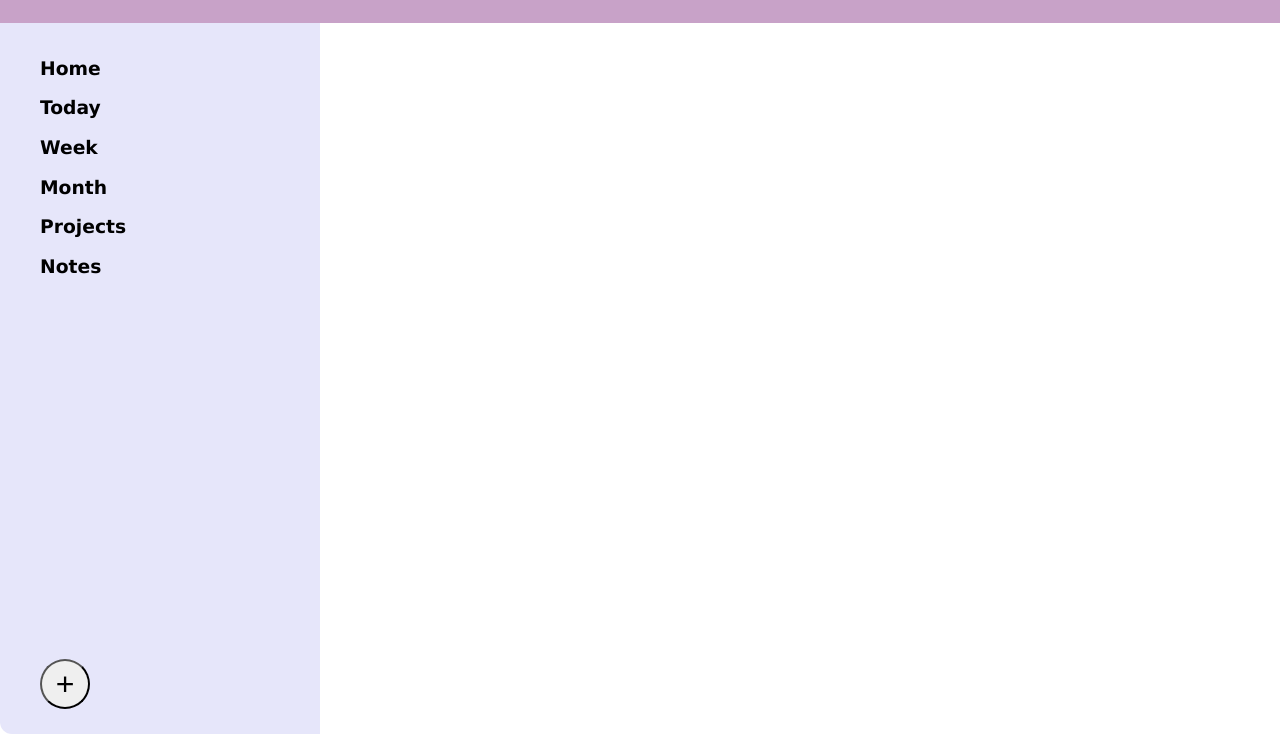
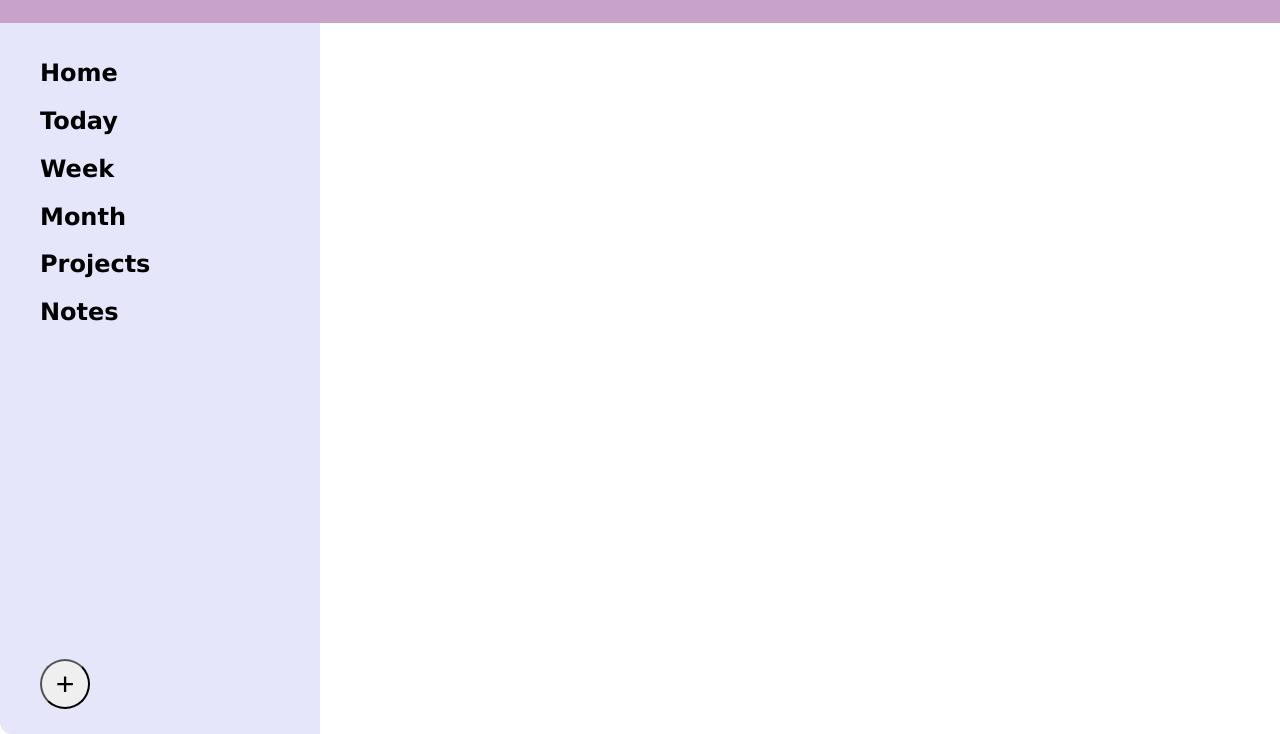
Before and after one commit to aortiz97-stack/TODO-List-TODP, a plain HTML site: page index.html in a window 1280 px wide. Shown: the part 66-800 px from the top of the page. Drawn offline with Linux system fonts and the light colour scheme.

Commit message:
Change h3 to h2 elements

```diff
--- a/index.html
+++ b/index.html
@@ -17,31 +17,31 @@
         <ul>
             <li>
                 <a href="#" class="current">
-                    <h3>Home</h3>
+                    <h2>Home</h2>
                 </a>
             </li>
             <li>
                 <a href="#">
-                    <h3>Today</h3>
+                    <h2>Today</h2>
                 </a>
             </li>
             <li>
                 <a href="#">
-                    <h3>Week</h3>
+                    <h2>Week</h2>
                 </a>
             </li>
             <li>
                 <a href="#">
-                    <h3>Month</h3>
+                    <h2>Month</h2>
                 </a>
             </li>
             <li>
-                <h3>Projects</h3>
+                <h2>Projects</h2>
                 <ul id="project-list"></ul>
             </li>
             <li>
                 <a href="#">
-                    <h3>Notes</h3>
+                    <h2>Notes</h2>
                 </a>
             </li>
         </ul>
```
Also changed, not shown: main.js.
